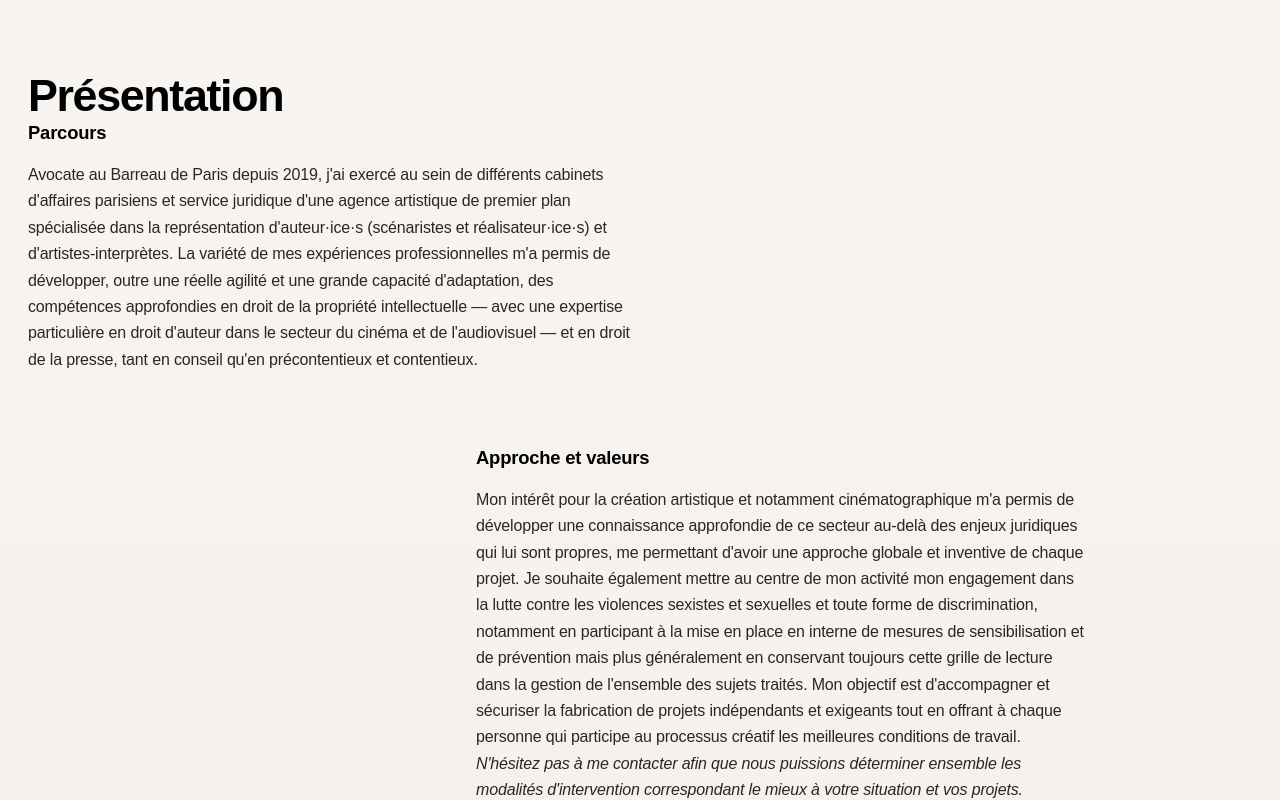
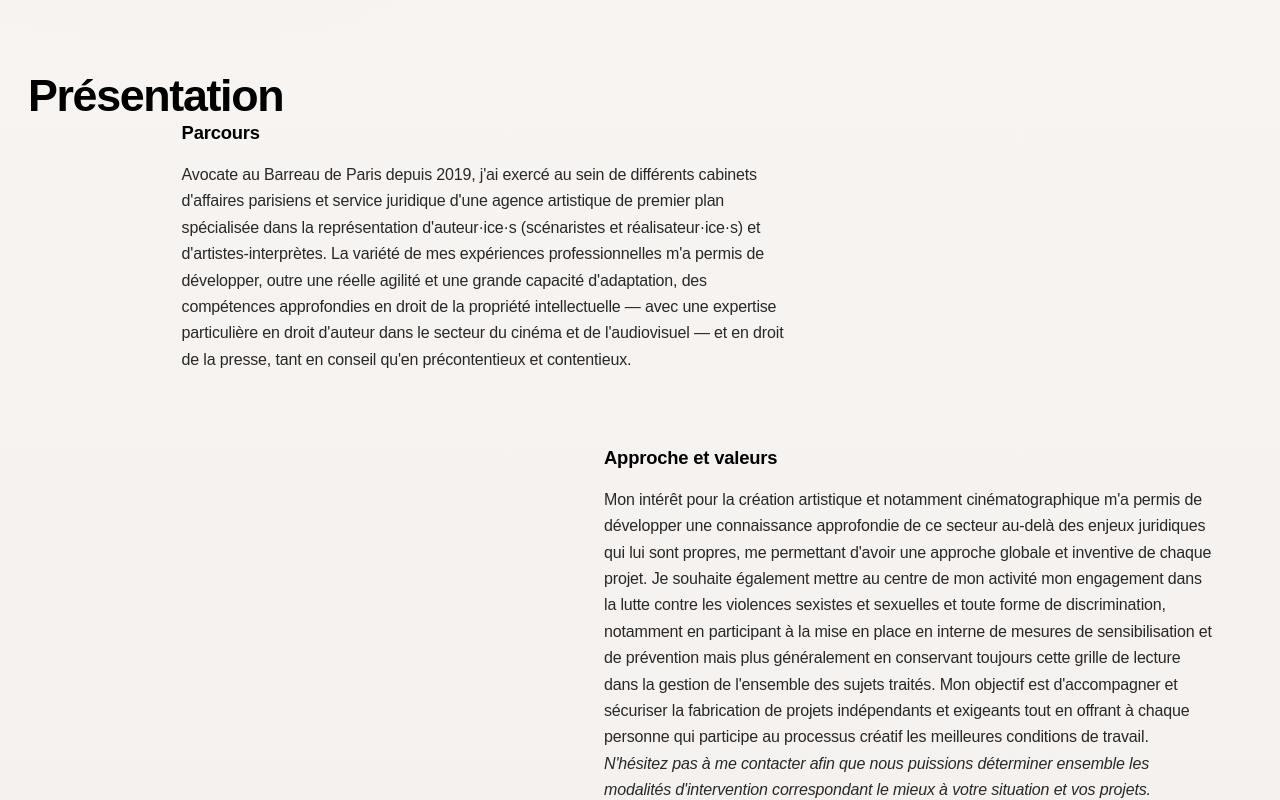
Before and after one commit to ludovicbeot/site-claire-lise, a Next.js app: page / in a window 1280 px wide. Shown: the part 1140-1940 px from the top of the page. Built offline with nearby package versions, Linux system fonts and the light colour scheme; a web font is replaced by a local one.

Commit message:
Update globals.css

```diff
--- a/app/globals.css
+++ b/app/globals.css
@@ -405,8 +405,12 @@ body {
   border-top: none;
 }
 
+.presentation-section {
+  margin-left: clamp(80px, 12vw, 180px);
+}
+
 .presentation-section--shifted {
-  margin-left: clamp(200px, 35vw, 500px);
+  margin-left: clamp(350px, 45vw, 650px);
 }
 
 .presentation-section--shifted .presentation-row {
@@ -470,6 +474,10 @@ body {
   .presentation-intro {
     max-width: 100%;
     padding-top: 0;
+  }
+
+  .presentation-section {
+    margin-left: 0;
   }
 
   .presentation-section--shifted {
```
